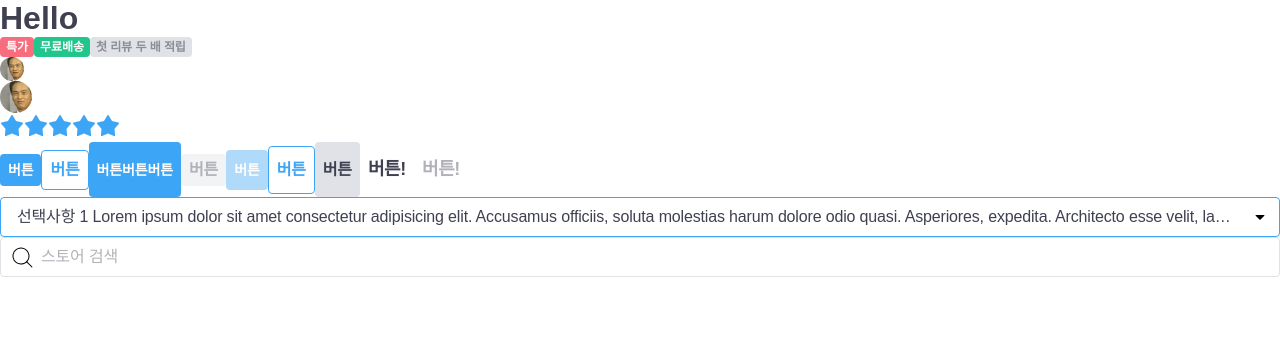
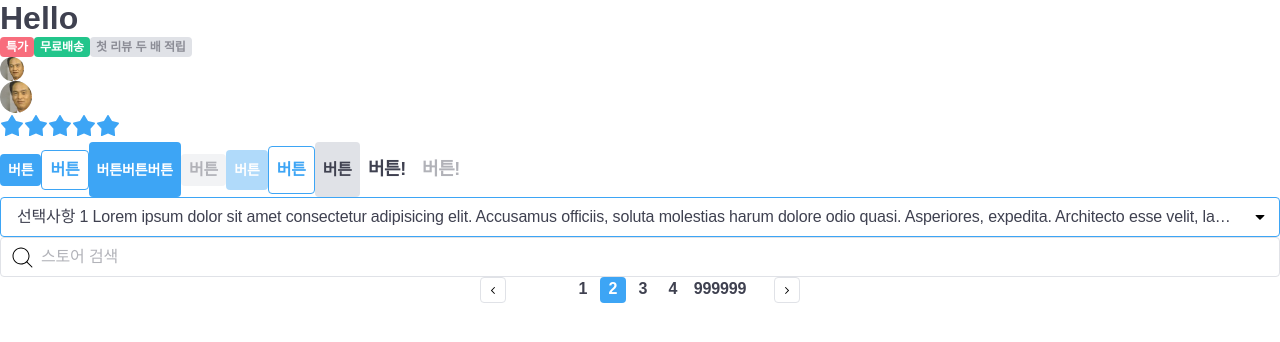
Before and after one commit to mnmhbbb/SCSS, a React (Create React App) app: page / in a window 1280 px wide. Shown: the top 342 px of the page. Built offline with nearby package versions, Linux system fonts and the light colour scheme.

Commit message:
pagination

```diff
--- a/src/App.tsx
+++ b/src/App.tsx
@@ -2,6 +2,7 @@ import avatarimg from './assets/images/img-user-01.jpg';
 import { ReactComponent as Star } from './assets/Icon/Star.svg';
 import { ReactComponent as Search } from './assets/Icon/Search.svg';
 import { ReactComponent as Caret } from './assets/Icon/Caret.svg';
+import { ReactComponent as Chevron } from './assets/Icon/Chevron.svg';
 
 function App() {
   return (
@@ -82,6 +83,34 @@ function App() {
         <Search className="input-search" />
         <input type="text" className="form-input" placeholder="스토어 검색" />
       </div>
+
+      <div>
+        <div className="pagination">
+          <button type="button" className="page-control page-prev">
+            <Chevron className="page-chevron" />
+          </button>
+          <ol className="page-list">
+            <li className="page-item">
+              <a href="/">1</a>
+            </li>
+            <li className="page-item is-active">
+              <a href="/">2</a>
+            </li>
+            <li className="page-item">
+              <a href="/">3</a>
+            </li>
+            <li className="page-item">
+              <a href="/">4</a>
+            </li>
+            <li className="page-item">
+              <a href="/">999999</a>
+            </li>
+          </ol>
+          <button type="button" className="page-control page-next">
+            <Chevron className="page-chevron" />
+          </button>
+        </div>
+      </div>
     </div>
   );
 }
--- a/src/index.css
+++ b/src/index.css
@@ -508,6 +508,59 @@ li {
     font-size: 20px;
     color: #8c8d96; }
 
+.pagination .page-control, .pagination .page-item a,
+.pagination .page-item button {
+  display: inline-flex;
+  align-items: center;
+  justify-content: center;
+  font-size: 16px;
+  line-height: 24px;
+  letter-spacing: -0.01em;
+  color: #3f4150;
+  height: 26px;
+  font-weight: 700;
+  background-color: #fff;
+  border-radius: 4px; }
+
+.pagination {
+  display: flex;
+  align-items: center;
+  justify-content: center; }
+  .pagination .page-control {
+    width: 26px;
+    border: 1px solid #e0e2e7; }
+    .pagination .page-control.page-prev {
+      margin-right: 24px; }
+      .pagination .page-control.page-prev .page-chevron {
+        transform: rotate(90deg); }
+    .pagination .page-control.page-next {
+      margin-left: 24px; }
+      .pagination .page-control.page-next .page-chevron {
+        transform: rotate(-90deg); }
+    .pagination .page-control:hover {
+      opacity: 0.4; }
+    .pagination .page-control .page-chevron {
+      font-size: 20px; }
+  .pagination .page-list {
+    display: flex;
+    align-items: center;
+    justify-content: center; }
+  .pagination .page-item {
+    margin-right: 4px; }
+    .pagination .page-item.is-active a,
+    .pagination .page-item.is-active button {
+      color: #fff !important;
+      background-color: #3da5f5; }
+    .pagination .page-item:last-child {
+      margin-right: 0; }
+    .pagination .page-item a,
+    .pagination .page-item button {
+      min-width: 26px;
+      padding: 0 4px 2px; }
+      .pagination .page-item a:hover,
+      .pagination .page-item button:hover {
+        color: #3da5f5; }
+
 /*
  * MOBILE (<768px ) ------------------------------------------
  * fixture                           sm
--- a/styles/main.scss
+++ b/styles/main.scss
@@ -14,5 +14,6 @@
 @import './modules/avatars';
 @import './modules/buttons';
 @import './modules/forms';
+@import './modules/pagination';
 
 @import './layouts/grids';
--- /dev/null
+++ b/styles/modules/_pagination.scss
@@ -0,0 +1,75 @@
+%page-item-base {
+  @include inline-flexbox;
+  @include text-style(16, $primary);
+  height: 26px;
+  font-weight: 700;
+  background-color: $white;
+  border-radius: 4px;
+}
+
+.pagination {
+  @include flexbox;
+
+  // 이전 다음 버튼
+  .page-control {
+    @extend %page-item-base;
+    width: 26px;
+    border: 1px solid $border;
+
+    &.page-prev {
+      margin-right: 24px;
+
+      .page-chevron {
+        transform: rotate(90deg);
+      }
+    }
+
+    &.page-next {
+      margin-left: 24px;
+
+      .page-chevron {
+        transform: rotate(-90deg);
+      }
+    }
+
+    &:hover {
+      opacity: 0.4;
+    }
+
+    .page-chevron {
+      font-size: 20px;
+    }
+  }
+
+  // 페이지 목록들
+  .page-list {
+    @include flexbox;
+  }
+
+  .page-item {
+    margin-right: 4px;
+
+    &.is-active {
+      a,
+      button {
+        color: $white !important;
+        background-color: $blue;
+      }
+    }
+
+    &:last-child {
+      margin-right: 0;
+    }
+
+    a,
+    button {
+      @extend %page-item-base;
+      min-width: 26px;
+      padding: 0 4px 2px;
+
+      &:hover {
+        color: $blue;
+      }
+    }
+  }
+}
```
Also changed, not shown: 1 other file (tests, documents, lock files or other folders).
